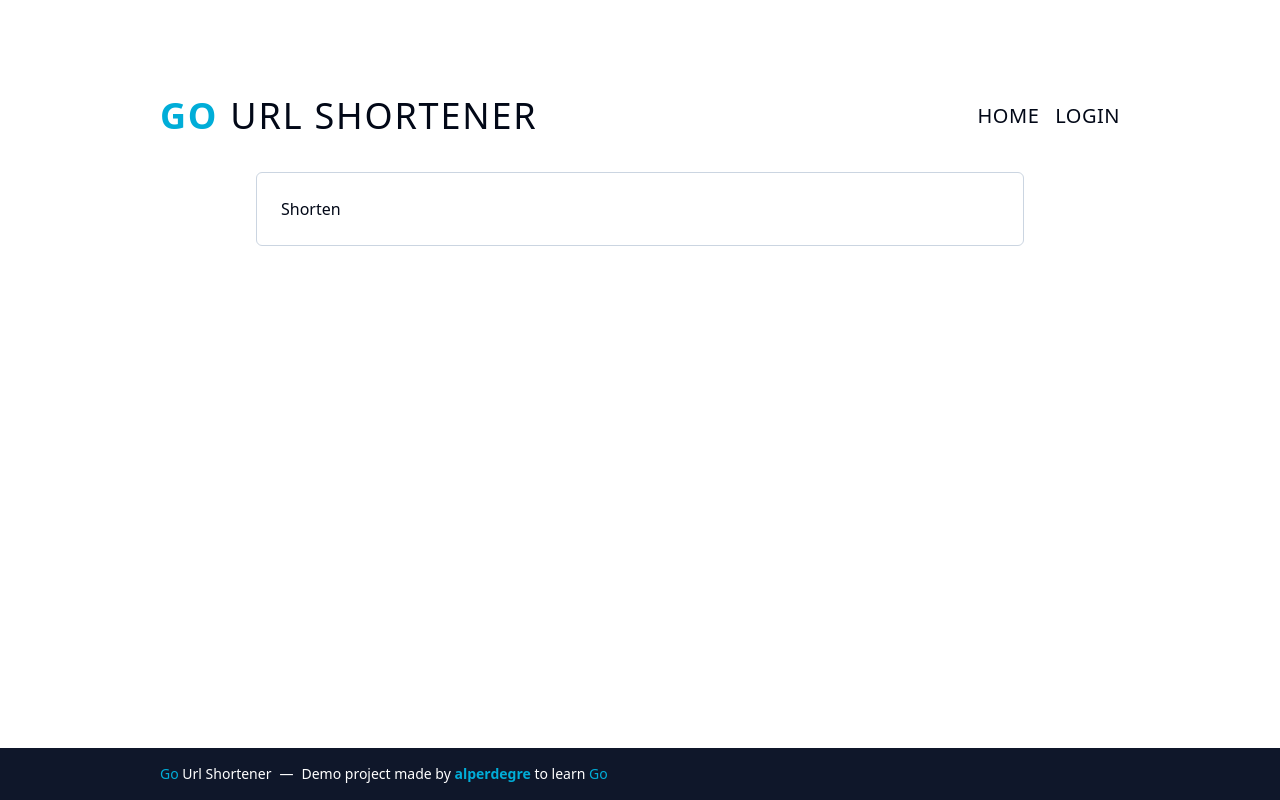
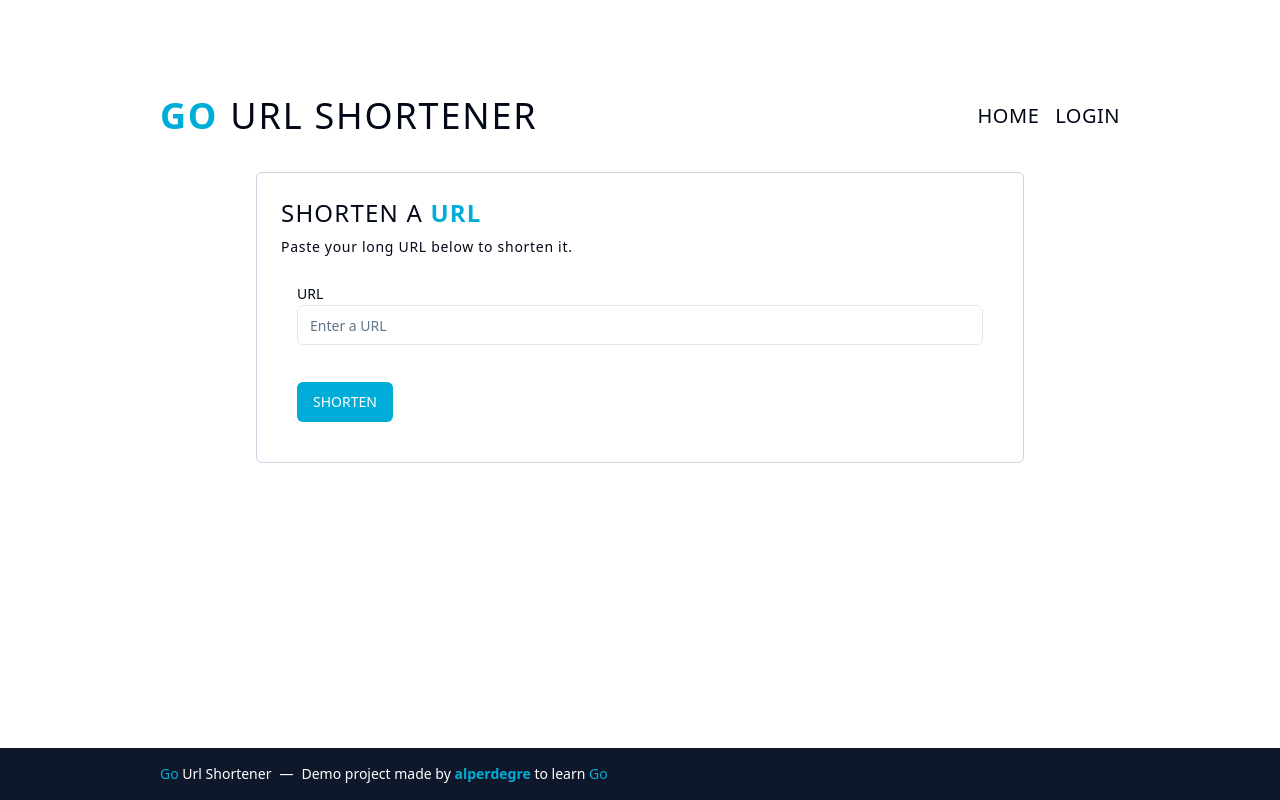
Before and after one commit to alperdegre/go-url-shortener, a React (Vite) app in the folder client/: page /shorten in a window 1280 px wide. Built offline with nearby package versions, Linux system fonts and the light colour scheme.

Commit message:
finish shorten page

```diff
--- a/client/src/components/pages/shorten.tsx
+++ b/client/src/components/pages/shorten.tsx
@@ -1,9 +1,156 @@
-import React from 'react'
+import { Input } from "../ui/input";
+import { z } from "zod";
+import { useForm } from "react-hook-form";
+import { zodResolver } from "@hookform/resolvers/zod";
+import { useContext, useEffect, useState } from "react";
+import { motion } from "framer-motion";
+import { Button } from "../ui/button";
+import {
+  Form,
+  FormControl,
+  FormField,
+  FormItem,
+  FormLabel,
+  FormMessage,
+} from "@/components/ui/form";
+import { AuthContext } from "@/context/authContext";
+import { BASE_URL } from "@/lib/utils";
+import { APIError, UrlResponse } from "@/lib/types";
+
+const urlSchema = z.object({
+  url: z.string().url({ message: "Please enter a valid URL" }),
+});
 
 function Shorten() {
+  const urlForm = useForm<z.infer<typeof urlSchema>>({
+    resolver: zodResolver(urlSchema),
+    defaultValues: {
+      url: "",
+    },
+  });
+  const [error, setError] = useState("");
+  const [shortenedURL, setShortenedURL] = useState("");
+  const [copying, setCopying] = useState(false);
+  const [submitting, setSubmitting] = useState(false);
+  const { token } = useContext(AuthContext);
+
+  useEffect(() => {
+    if (error) {
+      setTimeout(() => {
+        setError("");
+      }, 5000);
+    }
+  }, [error]);
+
+  useEffect(() => {
+    if (shortenedURL) {
+      setShortenedURL("");
+    }
+  }, [urlForm.getValues("url")]);
+
+  async function onSubmit(values: z.infer<typeof urlSchema>) {
+    if (!token) return;
+
+    setSubmitting(true);
+    const response = await fetch(`${BASE_URL}/api/shorten`, {
+      method: "POST",
+      headers: {
+        "Content-Type": "application/json",
+        Authorization: token,
+      },
+      body: JSON.stringify(values),
+    });
+
+    if (!response.ok) {
+      const errResponse: APIError = await response.json();
+      setError(errResponse.error);
+    } else {
+      const data: UrlResponse = await response.json();
+      setShortenedURL(`${BASE_URL}/${data.url}`);
+    }
+    setSubmitting(false);
+  }
+
   return (
-    <div>Shorten</div>
-  )
+    <div className="flex flex-col gap-2">
+      <h2 className="text-2xl font-normal tracking-wider">
+        SHORTEN A <span className="text-golang font-semibold">URL</span>
+      </h2>
+      <motion.div
+        key={error}
+        initial={{ y: 10, opacity: 0 }}
+        animate={{ y: 0, opacity: 1 }}
+        exit={{ y: -10, opacity: 0 }}
+        transition={{ duration: 0.2 }}
+      >
+        {error ? (
+          <p className="text-sm tracking-wider text-destructive">{error}</p>
+        ) : (
+          <p className="text-sm tracking-wider">
+            Paste your long URL below to shorten it.
+          </p>
+        )}
+      </motion.div>
+      <div className="p-4">
+        <Form {...urlForm}>
+          <form onSubmit={urlForm.handleSubmit(onSubmit)} className="space-y-3">
+            <FormField
+              control={urlForm.control}
+              name="url"
+              render={({ field }) => (
+                <FormItem className="space-y-0 h-[81px]">
+                  <FormLabel className="pb-1">URL</FormLabel>
+                  <FormControl>
+                    <Input placeholder="Enter a URL" {...field} />
+                  </FormControl>
+                  <FormMessage className="text-xs pl-2 py-1" />
+                </FormItem>
+              )}
+            />
+            <div className="pt-2 flex items-center gap-6">
+              <div className="flex items-center gap-6">
+                <Button type="submit" variant={"golang"} disabled={submitting}>
+                  {submitting ? "SHORTENING" : "SHORTEN"}
+                </Button>
+              </div>
+              <div className="flex-1 w-full items-center text-center">
+                {shortenedURL && (
+                  <motion.div
+                    key={copying ? "copying" : shortenedURL}
+                    initial={{ y: -10, opacity: 0 }}
+                    animate={{ y: 0, opacity: 1 }}
+                    exit={{ y: 10, opacity: 0 }}
+                    transition={{ duration: 0.2 }}
+                    className="flex gap-2 items-center cursor-pointer w-full flex-1 justify-center"
+                  >
+                    {copying ? (
+                      <p className="text-sm w-max text-center">
+                        Copied to Clipboard
+                      </p>
+                    ) : (
+                      <>
+                        <p
+                          className="text-sm"
+                          onClick={() => {
+                            navigator.clipboard.writeText(shortenedURL);
+                            setCopying(true);
+                            setTimeout(() => setCopying(false), 1000);
+                          }}
+                        >{`Click to Copy \u2014`}</p>
+                        <a href={shortenedURL} target="_blank" className="tracking-wider text-golang">
+                          {shortenedURL}
+                        </a>
+                      </>
+                    )}
+                  </motion.div>
+                )}
+              </div>
+            </div>
+          </form>
+        </Form>
+      </div>
+    </div>
+  );
 }
 
-export default Shorten
+export default Shorten;
--- a/client/src/lib/types.ts
+++ b/client/src/lib/types.ts
@@ -10,6 +10,10 @@ export type APIError = {
     error: string;
 }
 
+export type UrlResponse = {
+    url: string;
+}
+
 export type TokenResponse = {
     token: string;
     userID: string;
```
